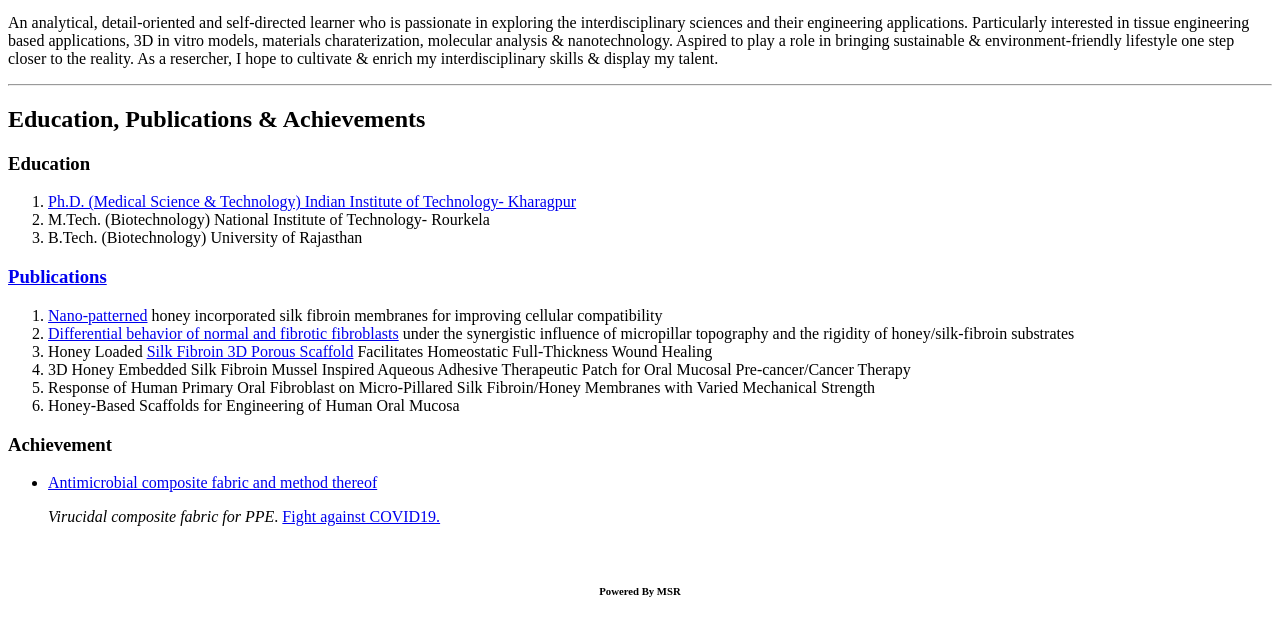
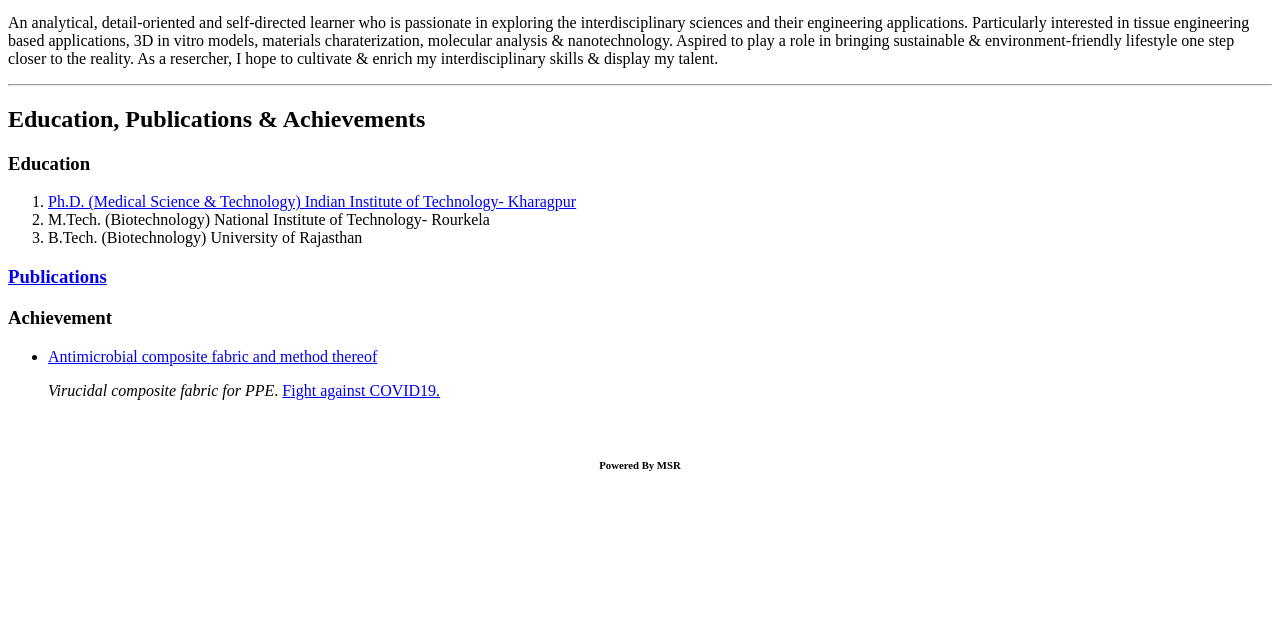
Before and after one commit to mayank0410/Profile, a plain HTML site: page index.html in a window 1280 px wide. Shown: the part 412-1034 px from the top of the page. After the commit the page ends 908 px from the top, so only its background shows below. Drawn offline with Linux system fonts and the light colour scheme.

Commit message:
Update index.html

```diff
--- a/index.html
+++ b/index.html
@@ -5,7 +5,7 @@
     <title>Dr. Monika's World Of Research</title>
   </head>
   <body>
-    <img src="https://i1.rgstatic.net/ii/profile.image/272212427014165-1441911908642_Q128/Monika_Rajput2.jpg" alt="Monika Rajput">
+    <img src="https://i1.rgstatic.net/ii/profile.image/272212427014165-1441911908642_Q128/Monika_Rajput2.jpg" alt="Monika Rajput Image">
     <h1><a href="https://in.linkedin.com/in/monikarajput">Monika Rajput</a></h1>
     <p><em>Researcher at <strong><a href="https://sites.google.com/site/iiscbiomaterials/group">IISc Biomaterials & Tissue Engineering Lab</a></strong></em></p>
     <p>An analytical, detail-oriented and self-directed learner who is passionate in exploring the interdisciplinary sciences and their engineering applications. Particularly interested in tissue engineering based applications, 3D in vitro models, materials charaterization, molecular analysis & nanotechnology. Aspired to play a role in bringing sustainable & environment-friendly lifestyle one step closer to the reality. As a resercher, I hope to cultivate & enrich my interdisciplinary skills & display my talent.</p>
@@ -17,15 +17,8 @@
       <li>M.Tech. (Biotechnology) National Institute of Technology- Rourkela</li>
       <li>B.Tech. (Biotechnology) University of Rajasthan</li>
     </ol>
-    <h3><strong><a href="https://scholar.google.co.in/citations?user=Bogrhi8AAAAJ&hl=en">Publications</a></strong></h3>
-    <ol>
-      <li><a href="https://pubs.rsc.org/en/content/articlelanding/2014/ra/c4ra05799f/unauth#!divAbstract">Nano-patterned</a> honey incorporated silk fibroin membranes for improving cellular compatibility</li>
-      <li><a href="https://pubs.acs.org/doi/abs/10.1021/acsbiomaterials.6b00292">Differential behavior of normal and fibrotic fibroblasts</a> under the synergistic influence of micropillar topography and the rigidity of honey/silk-fibroin substrates</li>
-      <li>Honey Loaded <a href="https://www.sciencedirect.com/science/article/pii/S2589152920301204">Silk Fibroin 3D Porous Scaffold</a> Facilitates Homeostatic Full-Thickness Wound Healing</li>
-      <li>3D Honey Embedded Silk Fibroin Mussel Inspired Aqueous Adhesive Therapeutic Patch for Oral Mucosal Pre-cancer/Cancer Therapy</li>
-      <li>Response of Human Primary Oral Fibroblast on Micro-Pillared Silk Fibroin/Honey Membranes with Varied Mechanical Strength</li>
-      <li>Honey-Based Scaffolds for Engineering of Human Oral Mucosa</li>
-    </ol>
+    <h3><strong><a href="publications link.html">Publications</a></strong></h3>
+
     <h3>Achievement</h3>
     <ul>
       <li><a href="https://covid19.iisc.ac.in/virucidal-composite-fabric-for-ppe/">Antimicrobial composite fabric and method thereof</a></li>
```
